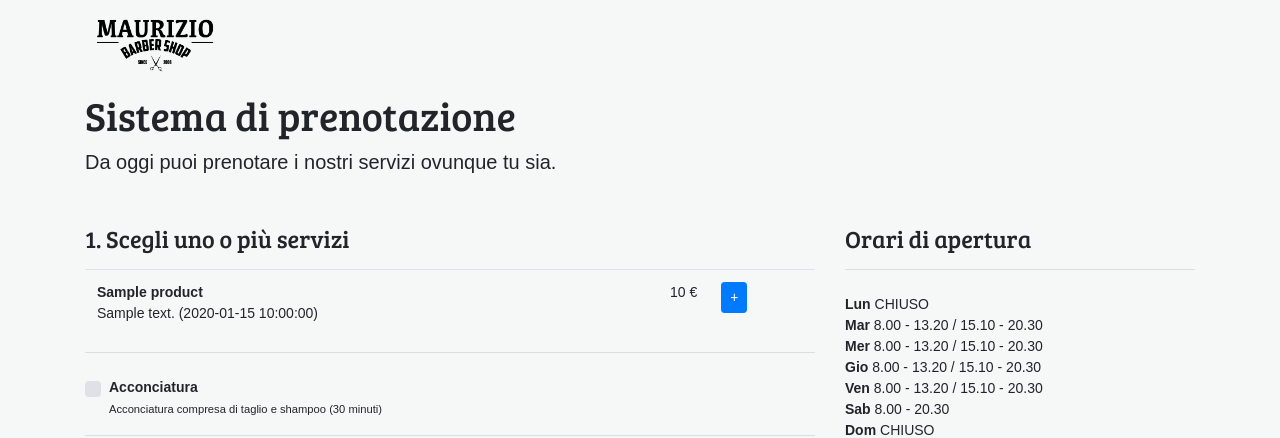
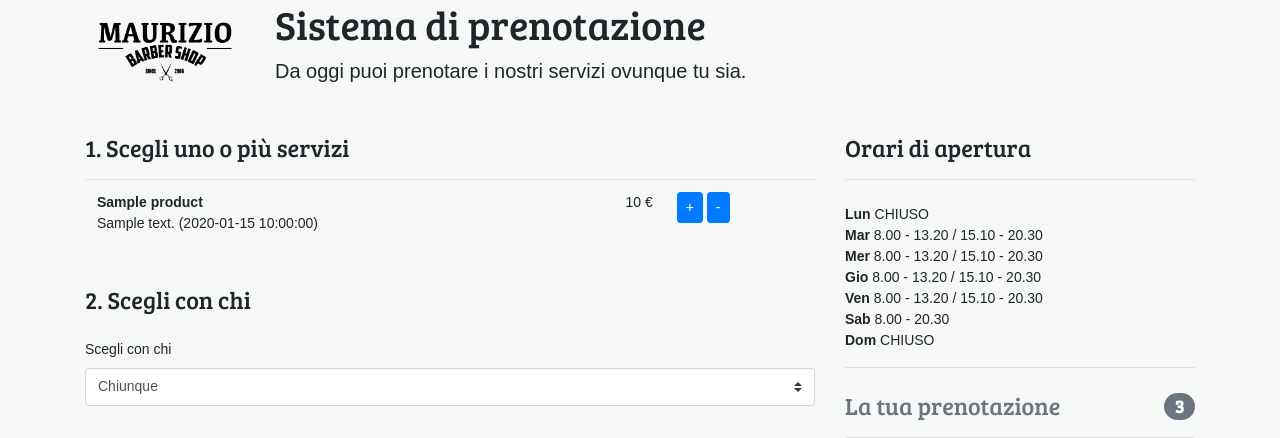
Before and after one commit to oopmvc/booking, a PHP site: page /maurizio-barber-shop/ in a window 1280 px wide. Shown: the top 438 px of the page. Run offline with PHP 8.4, Linux system fonts and the light colour scheme; tables that the repository leaves empty or names only in its code hold one stand-in row (values such as "Sample post"); some libraries are stand-ins or nearby versions.

Commit message:
fix design step 1

```diff
--- a/index.php
+++ b/index.php
@@ -7,67 +7,58 @@
 
 ?>
 
+<div class="container">
     <div class="row">
-    <div class="container">
-        <img src="img/logo-maurizio-01.png" alt="logo maurizio barber shop foggia" class="img-fluid" style="max-width:140px;">
+        <div class="col-lg-2">
+            <img src="img/logo-maurizio-01.png" alt="logo maurizio barber shop foggia" class="img-fluid" style="max-width:160px;">
+        </div>
+        <div class="col-lg-10">
             <h1 class="">Sistema di prenotazione</h1>
             <p class="lead mb-5">Da oggi puoi prenotare i nostri servizi ovunque tu sia.</p>
+        </div>
+    </div>
+
+
     <div class="row">
         <div class="col-md-8 order-md-1">
             <h4 class="mb-3">1. Scegli uno o più servizi</h4>
             <div>
                 <?php
-
                     // Include config file
                     require_once 'includes/connection.php';
-
                     // Attempt select query execution
-
                     $sql = "SELECT * FROM products ORDER BY name";
-
                     if($result = mysqli_query($link, $sql)){
-
                         if(mysqli_num_rows($result) > 0){
-
                             echo "<table class='table'>";
-
                                 echo "<tbody>";
-
                                 while($row = mysqli_fetch_array($result)){
-
                                     echo "<tr>";
                                         echo "<td><strong>" . $row['name']  . '</strong><br>' . $row['description'] . " (" . $row['time'] . ")</td>";
                                         echo '<td class="text-right">' . $row['price'] . " € </td>";
-                                            echo "<td><a class='btn btn-sm btn-primary' href='read.php?id="  . $row['id_product'] ."' title='View Record'   data-toggle='tooltip'>+</a></td>";
+                                        echo "<td>
+                                                <a class='btn btn-sm btn-primary' href='read.php?id="  . $row['id_product'] ."' title='View Record'   data-toggle='tooltip'>+</a>
+                                                <a class='btn btn-sm btn-primary' href='read.php?id="  . $row['id_product'] ."' title='View Record'   data-toggle='tooltip'>-</a>
+                                            </td>";
                                     echo "</tr>";
-
                                 }
                                 echo "</tbody>";
                             echo "</table>";
-
                             // Free result set
                             mysqli_free_result($result);
-
                         } else {
                             echo "<p class='lead'><em>Nessun servizio trovato.</em></p>";
                         }
-
                     } else {
                         echo "ERROR: Non posso eseguire la richiesta $sql. " . mysqli_error($link);
                     }
-
                     // Close connection
                     mysqli_close($link);
-
                 ?>
             </div>
-
-
-
-
             <form class="needs-validation" novalidate>
 
-                    <!-- STEP 1: scegli servizi -->
+                <!-- STEP 1: scegli servizi
                 <div>
                     <hr class="mb-4">
                     <div class="custom-control custom-checkbox">
@@ -250,6 +241,5 @@
         <!-- END carrello -->
     </div>
 </div>
-</div>
 
 <?php include('footer.php'); ?>
```
Lines whose indentation alone changed are shown as unchanged.
